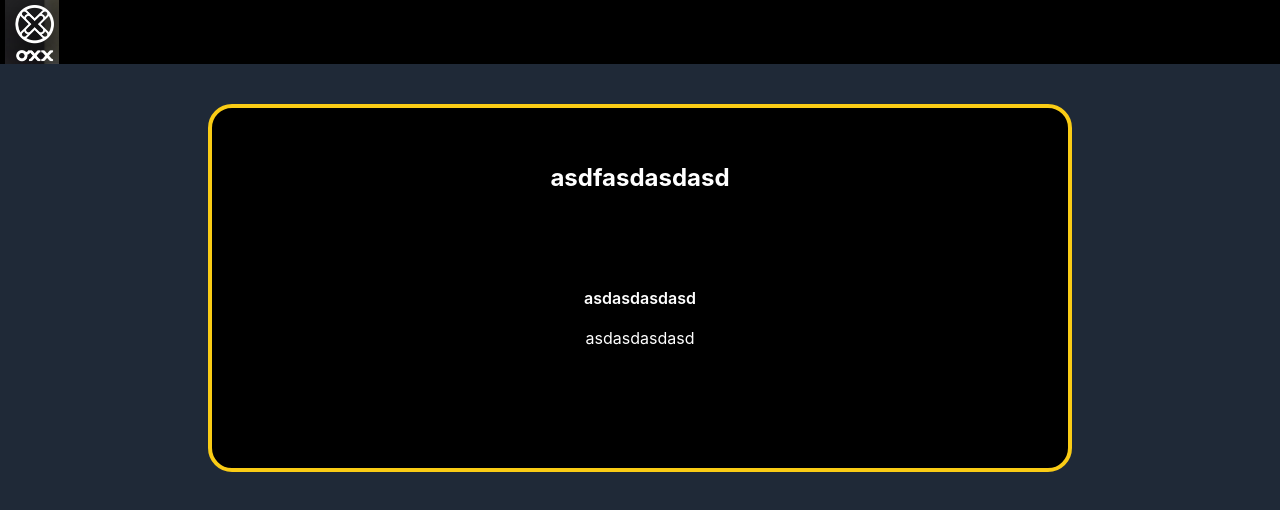
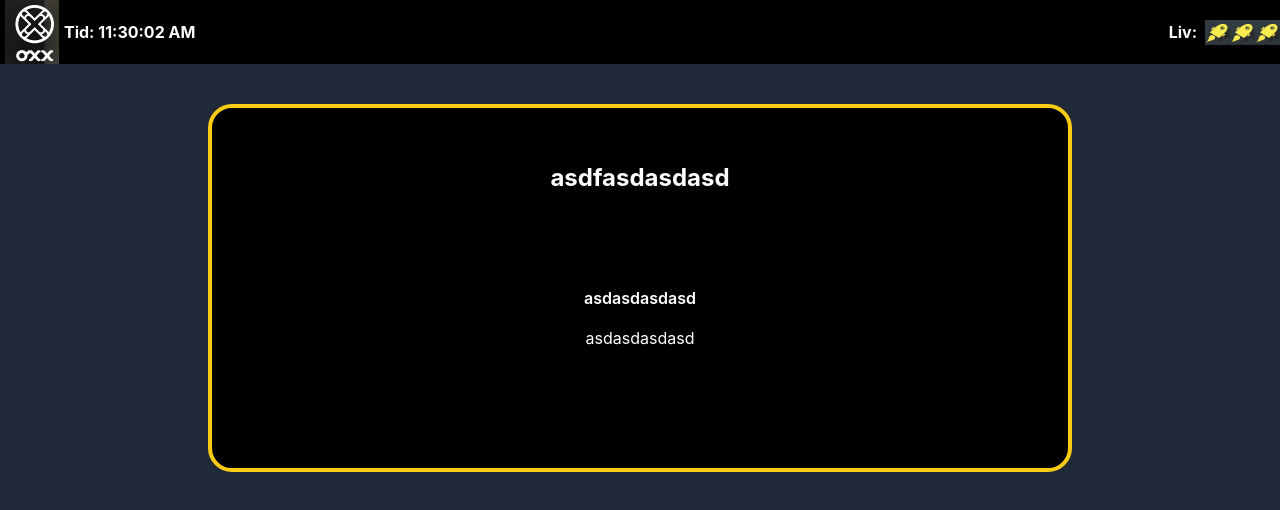
Before and after one commit to HAAJBachelor/gamification-frontend, a React (Create React App) app in the folder gamefication-frontend/: page / in a window 1280 px wide. Shown: the top 510 px of the page. Built offline with nearby package versions, Linux system fonts and the light colour scheme.

Commit message:
added Tid and Liv components, moved Header component to Header folder.

```diff
--- a/gamefication-frontend/src/components/Header.tsx
+++ b/gamefication-frontend/src/components/Header/Header.tsx
@@ -1,11 +1,15 @@
 import React from "react";
-import {Logo} from "./Logo";
+import { Tid } from "./Tid";
+import {Logo} from "../Logo";
+import {Liv} from "./Liv";
 
 export default function Header() {
     return (
         <>
-            <nav className="relative flex flex-wrap items-center bg-black ">
+            <nav className="relative flex flex-wrap items-center bg-black text-white font-bold relative">
                 <Logo/>
+                <Tid />
+                <Liv />
                 <div className="container px-4 mx-auto flex flex-wrap items-center justify-between">
                     <div className="w-full relative flex justify-between lg:w-auto lg:static lg:block lg:justify-start">
 
--- a/gamefication-frontend/src/components/Header/Liv.tsx
+++ b/gamefication-frontend/src/components/Header/Liv.tsx
@@ -1,10 +1,11 @@
-import React from 'react'
-const Liv = () => {
-    <>
-        <div>
+import rocket from '../../image/rocket.png'
 
+export const Liv = () => {
+    return(
+        <div className='inline-flex absolute right-0 '>Liv:
+            <img className="w-[25px] h-[25px] ml-[8px]" src={rocket} alt='yellow rocket'/>
+            <img className="w-[25px] h-[25px]" src={rocket} alt='yellow rocket'/>
+            <img className="w-[25px] h-[25px]" src={rocket} alt='yellow rocket'/>
         </div>
-    </>
+    );
 }
-
-export default Liv;
--- a/gamefication-frontend/src/components/Header/Tid.tsx
+++ b/gamefication-frontend/src/components/Header/Tid.tsx
@@ -1,8 +1,9 @@
 
 export const Tid = () => {
+    const today = new Date();
+    const time = today.toLocaleTimeString();
+
     return (
-        <>
-
-        </>
+        <div>Tid: {time}</div>
     );
 }
--- a/gamefication-frontend/src/components/Pages/EditorPage.tsx
+++ b/gamefication-frontend/src/components/Pages/EditorPage.tsx
@@ -1,6 +1,6 @@
 import React from 'react';
 import NewCard from "../UI/NewCard";
-import Header from "../Header";
+import Header from "../Header/Header";
 import GameEditor from "../CodeEditor/GameEditor";
 
 const EditorPage = () => {
--- a/gamefication-frontend/src/components/Pages/MainPaige.tsx
+++ b/gamefication-frontend/src/components/Pages/MainPaige.tsx
@@ -1,7 +1,7 @@
 import React from 'react';
 import {Link, Outlet} from "react-router-dom";
 import Card from "../UI/Card";
-import Header from "../Header";
+import Header from "../Header/Header";
 import NewCard from "../UI/NewCard";
 
 
--- a/gamefication-frontend/src/components/Pages/QuestionSelectorPage.tsx
+++ b/gamefication-frontend/src/components/Pages/QuestionSelectorPage.tsx
@@ -1,6 +1,6 @@
 import React from 'react';
 import Questions from '../Problems/Questions';
-import Header from '../Header';
+import Header from '../Header/Header';
 import NewCard from '../UI/NewCard';
 import { Title } from '../Title/Title';
 import ProgressBar from '../ProgressBar';
--- a/gamefication-frontend/src/components/Pages/RulesPage.tsx
+++ b/gamefication-frontend/src/components/Pages/RulesPage.tsx
@@ -4,7 +4,7 @@ import {Button} from "../UI/Button";
 import Card from "../UI/Card";
 import NewCard from "../UI/NewCard";
 import Navbar from "../Navbar";
-import Header from "../Header";
+import Header from "../Header/Header";
 import GameEditor from "../CodeEditor/GameEditor";
 
 
```
Also changed, not shown: gamefication-frontend/src/image/rocket.png (added).
